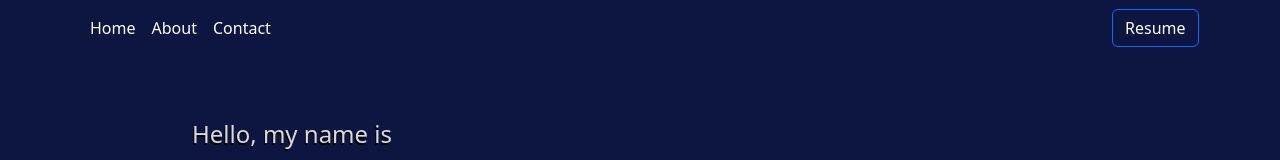
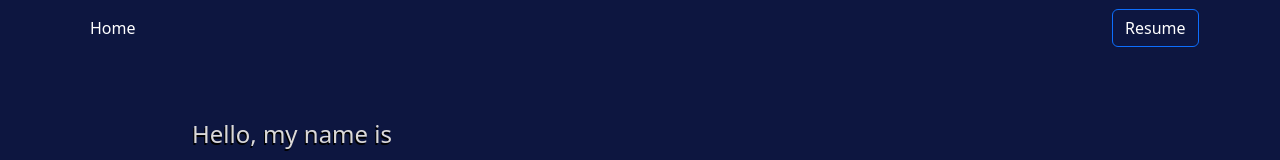
Before and after one commit to travisslyfox/Portfolio, a React (Create React App) app: page / in a window 1280 px wide. Shown: the top 160 px of the page. Built offline with nearby package versions, Linux system fonts and the light colour scheme.

Commit message:
Update NavBar.jsx
temp disable on contact and about until live vs local discrep can be solved

```diff
--- a/src/components/NavBar.jsx
+++ b/src/components/NavBar.jsx
@@ -21,10 +21,10 @@ function NavBar() {
 							<Nav.Link href="/" className="text-white">
 								Home
 							</Nav.Link>
-							<Nav.Link href="about" className="text-white">
+							<Nav.Link href="about" className="text-white" style={{ visibility: "hidden" }}>
 								About
 							</Nav.Link>
-							<Nav.Link href="contact" className="text-white">
+							<Nav.Link href="contact" className="text-white" style={{ visibility: "hidden" }}>
 								Contact
 							</Nav.Link>
 						</Nav>
```
